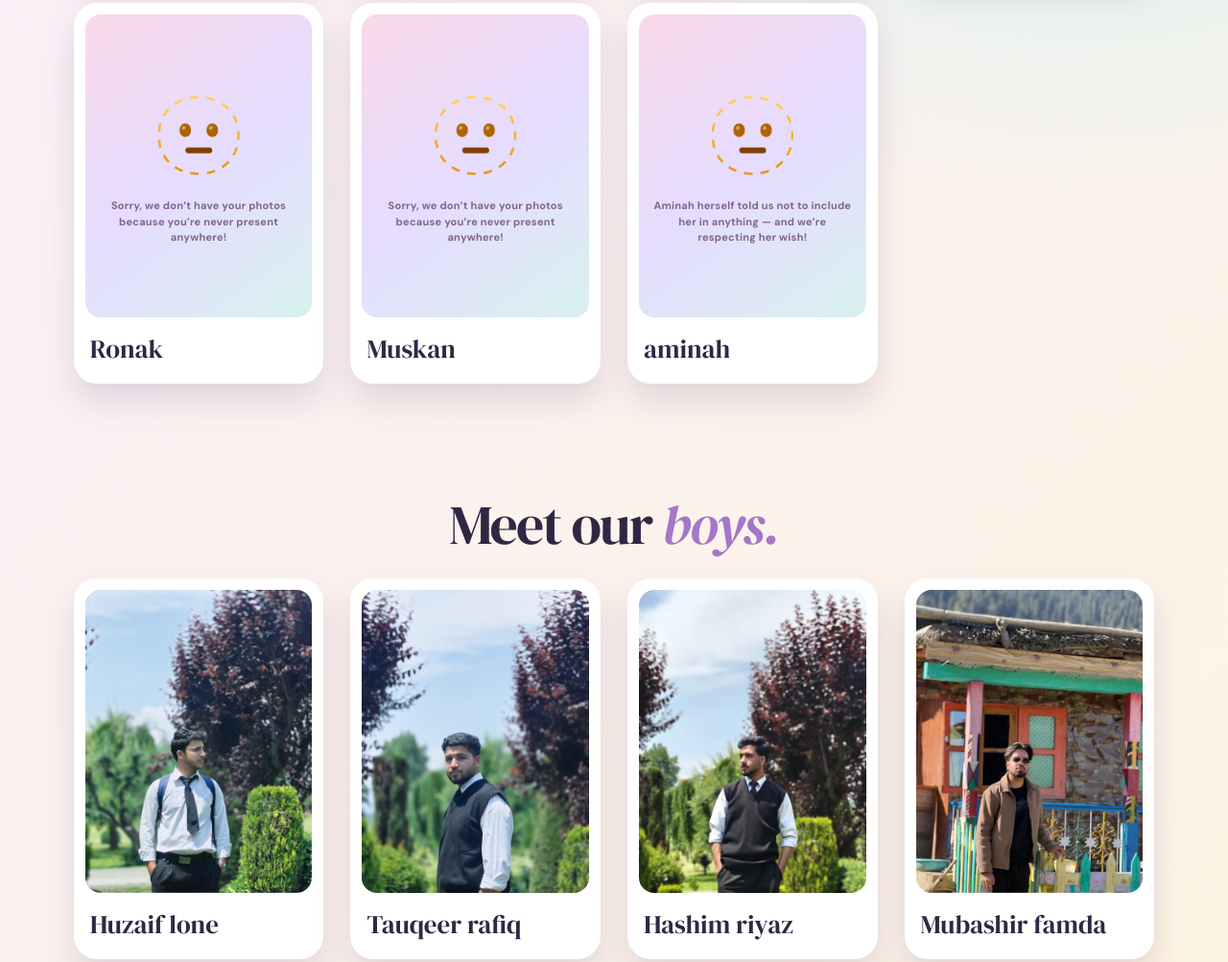
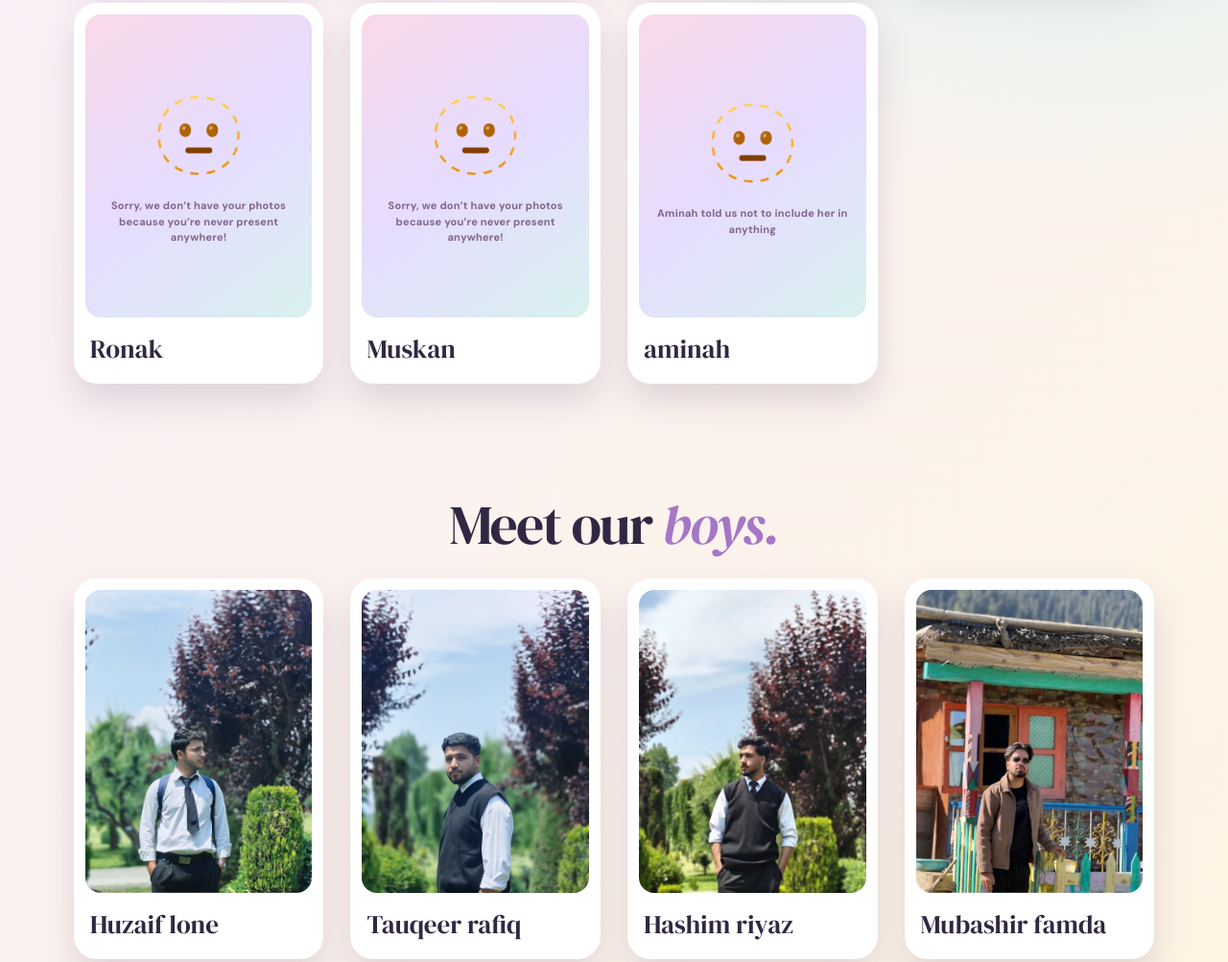
Before and after one commit to specialpages/Farewell-2026-FPS, a plain HTML site: page friends.html in a window 1280 px wide. Shown: the part 908-1911 px from the top of the page at 96% size. Drawn offline with Linux system fonts and the light colour scheme.

Commit message:
Simplify Aminah's card message

```diff
--- a/friends.html
+++ b/friends.html
@@ -38,7 +38,7 @@ const girls=[
 {name:"Fatima bilal",photo:"photos/friends/friend-04.webp"},
 {name:"Ronak",photo:null,line:"Sorry, we don’t have your photos because you’re never present anywhere!"},
 {name:"Muskan",photo:null,line:"Sorry, we don’t have your photos because you’re never present anywhere!"},
-{name:"aminah",photo:null,line:"Aminah herself told us not to include her in anything — and we’re respecting her wish!"}
+{name:"aminah",photo:null,line:"Aminah told us not to include her in anything"}
 ];
 function renderCards(people,targetId){
  const grid=document.getElementById(targetId);
```
